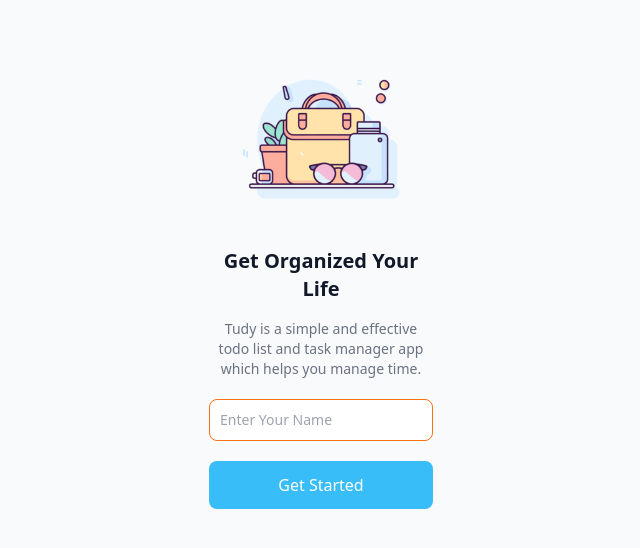
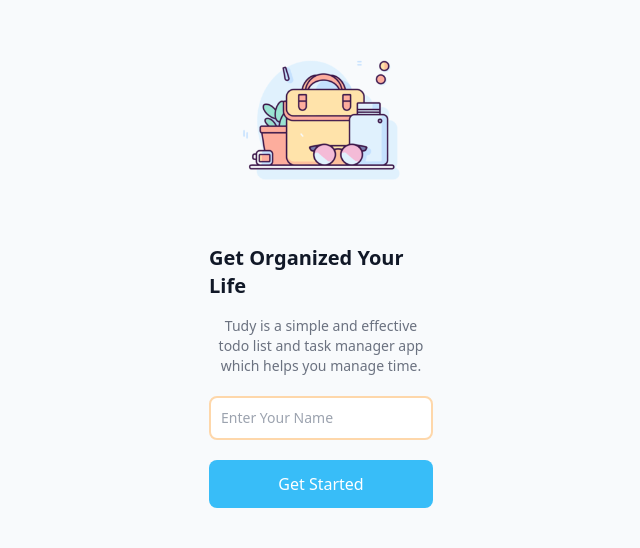
Before and after one commit to alfinxd4/tudy-app, a website built with webpack: page src/index.html in a window 1280 px wide. Shown: the part 134-682 px from the top of the page, without its empty margins (319-959 px from the left). Built offline with nearby package versions, Linux system fonts and the light colour scheme; files whose address does not match are found by name.

Commit message:
update index.html

```diff
--- a/src/index.html
+++ b/src/index.html
@@ -3,31 +3,46 @@
 
 <head>
   <meta charset="UTF-8">
-   <meta name="viewport" content="width=device-width, initial-scale=1.0">
+  <meta name="viewport"
+    content="width=device-width, initial-scale=1.0">
   <title>Tudy App</title>
   <link rel="stylesheet" href="css/app.css">
-   <script src="https://code.jquery.com/jquery-3.7.1.js" integrity="sha256-eKhayi8LEQwp4NKxN+CfCh+3qOVUtJn3QNZ0TciWLP4=" crossorigin="anonymous"></script>
+  <!-- jquey cdn -->
+  <script
+    src="https://code.jquery.com/jquery-3.7.1.js"
+    integrity="sha256-eKhayi8LEQwp4NKxN+CfCh+3qOVUtJn3QNZ0TciWLP4="
+    crossorigin="anonymous"></script>
 </head>
-<body class="bg-slate-50 relative h-screen">
-   <main class="absolute top-1/2 left-1/2 transform -translate-x-1/2 -translate-y-1/2 w-56">
+
+<body class="bg-slate-50 ">
+  <main class="h-screen flex items-center justify-center">
+    <div class="max-w-56">
       <!-- image-splash -->
-     <img src="assets/images/icon-splash.png" alt="">
+      <img src="assets/images/icon-splash.png" alt="slash_image">
       <!-- title -->
-     <p class="font-bold text-xl text-center text-gray-900">Get Organized Your Life</p>
-     <!-- subtitle -->
-     <p class="font-medium text-center mt-4 text-gray-500 text-sm">Tudy is a simple and effective todo list and task manager app which helps you manage time.</p>
+      <p class="font-bold text-xl text-gray-900 my-4">
+        Get Organized Your Life
+      </p>
+      <!-- sub-title -->
+      <p
+        class="font-medium my-4 text-gray-500 text-sm text-center">
+        Tudy is a simple and effective todo list and
+        task manager app which helps you manage time.
+      </p>
       <!-- form input to set username -->
-     <form class="mt-5">
-       <div class="mb-5">
+      <form class="my-5">
+          <!-- field-input -->
           <input type="text" id="input-username"
-                class="border border-orange-500 text-gray-900 text-sm rounded-lg block w-full p-2.5
-                       focus:ring-blue-500 focus:border-blue-500" placeholder="Enter Your Name" autocomplete="off" required>
-       </div>
-       <button type="submit" id="btn-input-username" class="py-3 w-full bg-sky-400 rounded-lg font-medium text-white">
+            class="border-2 border-orange-200 text-gray-900 text-sm rounded-lg block w-full p-2.5 my-5
+                 focus:ring-blue-500 focus:border-blue-500"
+            placeholder="Enter Your Name"
+            autocomplete="off" required>
+        <!-- btn-submit -->
+        <button type="submit" id="btn-input-username"
+          class="py-3 w-full bg-sky-400 rounded-lg font-medium text-white hover:bg-sky-500">
           Get Started
         </button>
       </form>
+    </div>
   </main>
- </body>
-
 </html>
```
Also changed, not shown: dist/index.html. Lines whose indentation alone changed are shown as unchanged.
